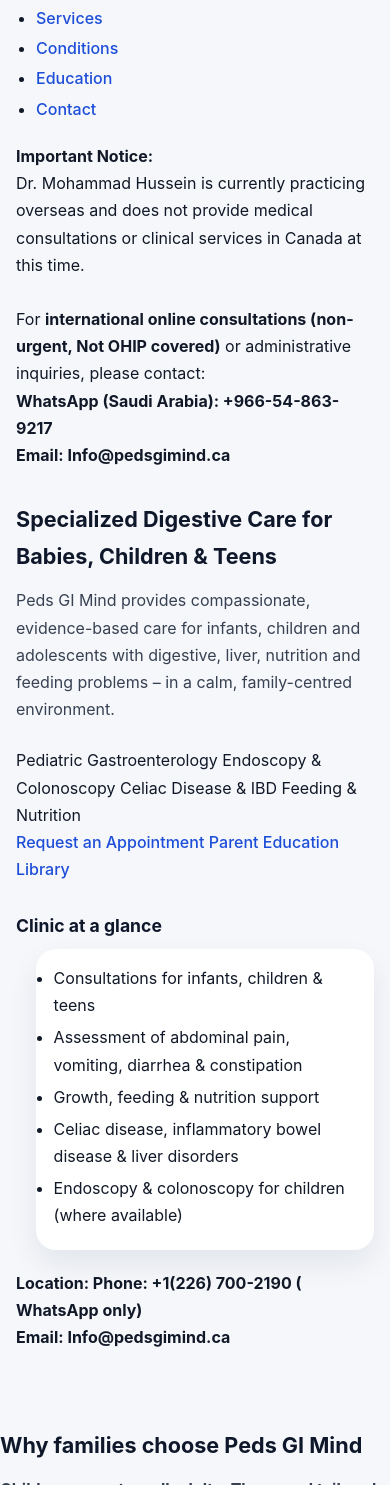
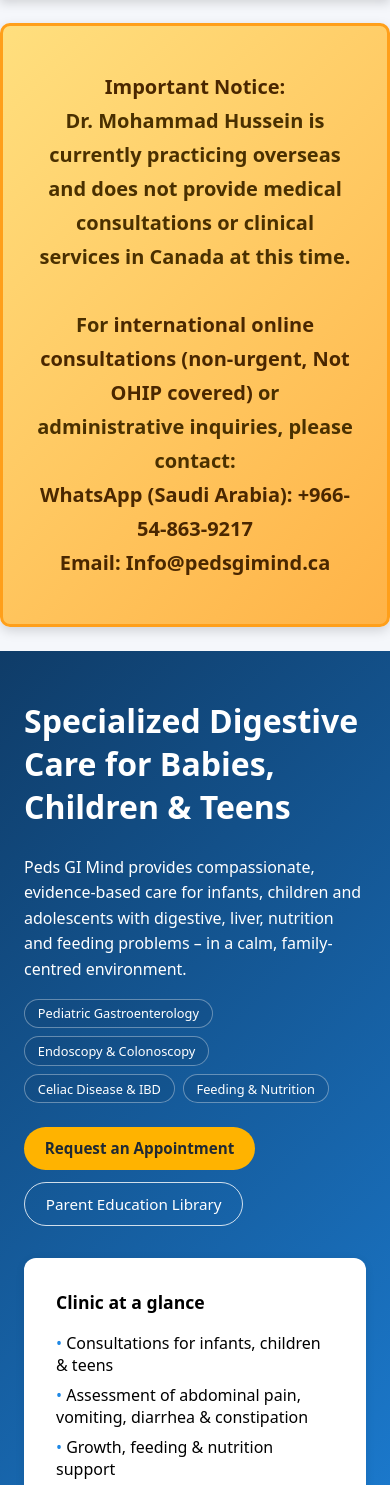
Before and after one commit to Pedsgimind/pedsgimind.github.io, a plain HTML site: page index.html in a window 390 px wide. Shown: the part 170-1655 px from the top of the page. Drawn offline with Linux system fonts and the light colour scheme.

Commit message:
Update styles.css

```diff
--- a/styles.css
+++ b/styles.css
@@ -1,257 +1,272 @@
-/* ===========================
-   Global reset & base layout
-   =========================== */
+/* Global styles */
+
 * {
   box-sizing: border-box;
+}
+
+body {
+  margin: 0;
+  font-family: system-ui, -apple-system, BlinkMacSystemFont, "Segoe UI", sans-serif;
+  background: #f5f7fb;
+  color: #1f2933;
+}
+
+/* Layout helpers */
+
+.container {
+  max-width: 1080px;
+  margin: 0 auto;
+  padding: 1.5rem;
+}
+
+/* Header & navigation */
+
+header {
+  background: #0f3c68;
+  color: #fff;
+  box-shadow: 0 4px 10px rgba(0, 0, 0, 0.15);
+}
+
+.header-inner {
+  display: flex;
+  align-items: center;
+  justify-content: space-between;
+  padding: 1rem 1.5rem;
+}
+
+.logo-area h1 {
+  font-size: 1.4rem;
+  margin: 0;
+}
+
+.logo-area p {
+  margin: 0;
+  font-size: 0.9rem;
+  opacity: 0.9;
+}
+
+nav ul {
+  list-style: none;
+  display: flex;
+  gap: 1rem;
   margin: 0;
   padding: 0;
 }
 
-html {
-  scroll-behavior: smooth;
+nav a {
+  color: #e5efff;
+  text-decoration: none;
+  font-size: 0.95rem;
+  padding: 0.4rem 0.7rem;
+  border-radius: 999px;
 }
 
-body {
-  font-family: -apple-system, BlinkMacSystemFont, "Segoe UI", system-ui,
-    Helvetica, Arial, sans-serif;
-  background: #f5f7fb;            /* light background for readability */
-  color: #111827;                 /* dark text */
-  line-height: 1.7;
+nav a:hover,
+nav a.active {
+  background: rgba(255, 255, 255, 0.15);
 }
 
-/* Put all main content in a centered column */
-body > * {
-  max-width: 960px;
-  margin-left: auto;
-  margin-right: auto;
-  padding-left: 1.5rem;
-  padding-right: 1.5rem;
+/* Hero section */
+
+.hero {
+  background: linear-gradient(135deg, #0f3c68, #1e88e5);
+  color: #fff;
+  padding: 3rem 1.5rem 3.5rem;
 }
 
-/* ===========================
-   Top header & navigation
-   (works for all pages)
-   =========================== */
-
-/* Clinic name at very top (first heading or first line) */
-body > h1:first-of-type,
-body > h1 {
-  font-size: 1.9rem;
-  font-weight: 700;
-  margin-top: 1.5rem;
-  margin-bottom: 0.25rem;
-  color: #0f172a;
+.hero-inner {
+  max-width: 1080px;
+  margin: 0 auto;
+  display: grid;
+  grid-template-columns: 2fr 1.4fr;
+  gap: 2rem;
+  align-items: center;
 }
 
-/* Tagline directly under the title (second line / paragraph) */
-body > p:first-of-type {
-  margin-top: 0.15rem;
-  margin-bottom: 1rem;
-  color: #4b5563;
+.hero h2 {
+  font-size: 2rem;
+  margin-top: 0;
 }
 
-/* Main navigation: on most pages it's the first list (Home, About, etc.) */
-body > ul:first-of-type {
-  list-style: none;
+.hero p {
+  font-size: 1rem;
+  line-height: 1.6;
+}
+
+.hero-badges {
   display: flex;
   flex-wrap: wrap;
-  gap: 1.25rem;
-  margin-top: 0.5rem;
-  margin-bottom: 2rem;
+  gap: 0.5rem;
+  margin: 1rem 0 1.5rem;
+}
+
+.badge {
+  background: rgba(15, 60, 104, 0.2);
+  border-radius: 999px;
+  padding: 0.3rem 0.8rem;
+  font-size: 0.8rem;
+  border: 1px solid rgba(255, 255, 255, 0.35);
+}
+
+.hero-cta {
+  display: flex;
+  flex-wrap: wrap;
+  gap: 0.75rem;
+}
+
+.btn {
+  display: inline-block;
+  padding: 0.7rem 1.3rem;
+  border-radius: 999px;
+  font-size: 0.95rem;
+  text-decoration: none;
+  border: none;
+  cursor: pointer;
+}
+
+.btn-primary {
+  background: #ffb300;
+  color: #1f2933;
+  font-weight: 600;
+}
+
+.btn-outline {
+  background: transparent;
+  color: #fff;
+  border: 1px solid rgba(255, 255, 255, 0.8);
+}
+
+/* Cards & sections */
+
+.section {
+  padding: 2.5rem 1.5rem;
+}
+
+.section h2 {
+  margin-top: 0;
+  margin-bottom: 0.75rem;
+  font-size: 1.5rem;
+}
+
+.section p.lead {
+  margin-top: 0;
+  color: #4b5563;
+  max-width: 700px;
+}
+
+.cards {
+  display: grid;
+  grid-template-columns: repeat(auto-fit, minmax(230px, 1fr));
+  gap: 1.5rem;
+  margin-top: 1.5rem;
+}
+
+.card {
+  background: #fff;
+  border-radius: 12px;
+  padding: 1.3rem 1.2rem;
+  box-shadow: 0 8px 18px rgba(15, 23, 42, 0.06);
+}
+
+.card h3 {
+  margin-top: 0;
+  font-size: 1.1rem;
+}
+
+/* Lists */
+
+ul.checklist {
+  list-style: none;
   padding-left: 0;
 }
 
-/* In case navigation is coded as inline links (About page), this keeps it tidy */
-body > p:nth-of-type(2) a {
-  margin-right: 1rem;
+ul.checklist li::before {
+  content: "• ";
+  color: #1e88e5;
 }
 
-/* Link styling (site-wide) */
-a {
-  color: #1d4ed8;
-  text-decoration: none;
-  font-weight: 500;
+ul.inline-list {
+  padding-left: 1.1rem;
 }
 
-a:hover,
-a:focus {
-  text-decoration: underline;
-  color: #1e40af;
+/* Contact blocks */
+
+.contact-block {
+  display: grid;
+  grid-template-columns: 1.2fr 1fr;
+  gap: 2rem;
 }
 
-/* ===========================
-   Headings & text
-   =========================== */
-
-h1,
-h2,
-h3 {
-  font-weight: 700;
-  color: #0f172a;
+.contact-details p {
+  margin: 0.3rem 0;
 }
 
-h2 {
-  font-size: 1.6rem;
-  margin-top: 2rem;
-  margin-bottom: 0.8rem;
+/* Footer */
+
+footer {
+  background: #0b2641;
+  color: #d1e0ff;
+  padding: 1.5rem 1rem;
+  font-size: 0.85rem;
 }
 
-h3 {
-  font-size: 1.25rem;
-  margin-top: 1.75rem;
-  margin-bottom: 0.4rem;
+footer .container {
+  display: flex;
+  flex-wrap: wrap;
+  justify-content: space-between;
+  gap: 1rem;
 }
 
-p {
-  margin-bottom: 1rem;
-  color: #111827;
+/* Responsive */
+
+@media (max-width: 800px) {
+  .hero-inner {
+    grid-template-columns: 1fr;
   }
 
-/* Lists */
-ul,
-ol {
-  margin: 0.4rem 0 1.25rem 1.25rem;
+  .contact-block {
+    grid-template-columns: 1fr;
   }
 
-/* Slightly tighter list spacing for “bullet heavy” sections */
-li {
-  margin-bottom: 0.2rem;
+  .header-inner {
+    flex-direction: column;
+    align-items: flex-start;
+    gap: 0.5rem;
   }
 
-/* ===========================
-   “Notice” blocks (Home page)
-   =========================== */
-
-body > p:nth-of-type(2),
-body > p:nth-of-type(3),
-body > p:nth-of-type(4) {
-  /* These correspond to the Important Notice lines on index.html */
-  background: #fef3c7;              /* soft amber */
-  border: 1px solid #facc15;
-  color: #713f12;
-  padding: 0.75rem 1rem;
-  border-radius: 0.75rem;
-  margin-bottom: 0.75rem;
+  nav ul {
+    flex-wrap: wrap;
+    justify-content: flex-start;
+  }
+}
+/* Fix for white empty box */
+.card {
+  background: #ffffff !important;
+  padding: 2rem !important;
+  border-radius: 12px;
+  color: #000000 !important;
+  box-shadow: 0 2px 10px rgba(0,0,0,0.08);
 }
 
-body > p:nth-of-type(2) {
-  margin-top: 0.5rem;
+.checklist li {
+  color: #000000 !important;
+  font-size: 1rem;
+  margin-bottom: 0.5rem;
+}
+.notice-banner {
+    background: linear-gradient(135deg, #ffdf7e, #ffb347);
+    padding: 1.5rem 2rem;
+    margin: 1.5rem auto;
+    border-radius: 10px;
+    max-width: 1100px;
+    font-size: 1.25rem;
     font-weight: 600;
+    color: #4a3000;
+    line-height: 1.7;
+    text-align: center;
+    border: 3px solid #ff9f1a;
+    box-shadow: 0 4px 12px rgba(0,0,0,0.15);
 }
-
-/* ===========================
-   Card-like blocks for sections
-   (works across pages: services,
-   conditions, education, etc.)
-   =========================== */
-
-/* Any subsection starting with h3 followed by a paragraph or list becomes a “card” */
-h3 + p,
-h3 + ul,
-h3 + ol {
-  background: #ffffff;
-  border-radius: 1.25rem;
-  padding: 1.25rem 1.5rem;
-  box-shadow: 0 14px 30px rgba(15, 23, 42, 0.08);
-  margin-top: 0.5rem;
+.notice-banner strong {
+    color: #4a2700;
 }
-
-/* If there is a paragraph immediately after that card, tuck it inside visually */
-h3 + p + p {
-  margin-top: 0.75rem;
-}
-
-/* Main “Clinic at a glance” list is a bit denser for readability */
-h3 + ul li {
-  margin-bottom: 0.3rem;
-}
-
-/* ===========================
-   Buttons on the home page
-   (Request an Appointment, Parent
-   Education Library)
-   =========================== */
-
-a[href*="appointment"],
-a[href*="Appointment"],
-a[href*="Parent Education"] {
-  display: inline-block;
-  padding: 0.65rem 1.4rem;
-  margin: 1rem 0.4rem 1.5rem 0;
-  border-radius: 999px;
-  background: #1d4ed8;
-  color: #ffffff;
-  font-weight: 600;
-  font-size: 0.95rem;
-  text-decoration: none;
-  box-shadow: 0 10px 24px rgba(37, 99, 235, 0.35);
-}
-
-a[href*="appointment"]:hover,
-a[href*="Appointment"]:hover,
-a[href*="Parent Education"]:hover {
-  background: #1e40af;
-}
-
-/* ===========================
-   “Why families choose”
-   and other descriptive sections
-   =========================== */
-
-h2 + p {
-  margin-bottom: 1.5rem;
-  color: #374151;
-}
-
-/* Make the “Why families choose Peds GI Mind” intro paragraph softer */
-h2:contains("Why families choose") + p {
-  font-style: italic;
-}
-
-/* :contains is not widely supported; ignore gracefully if browser skips it */
-
-/* ===========================
-   Footer text (last 1–2 paragraphs)
-   =========================== */
-
-body > p:last-of-type,
-body > p:nth-last-of-type(2) {
-  font-size: 0.85rem;
-  color: #6b7280;
-  margin-top: 2rem;
-  padding-top: 1rem;
-  border-top: 1px solid #e5e7eb;
-}
-
-/* ===========================
-   Responsive tweaks
-   =========================== */
-
-@media (max-width: 640px) {
-  body > * {
-    padding-left: 1rem;
-    padding-right: 1rem;
-  }
-
-  body > ul:first-of-type {
-    gap: 0.75rem;
-  }
-
-  h1 {
-    font-size: 1.6rem;
-  }
-
-  h2 {
-    font-size: 1.35rem;
-  }
-
-  h3 {
-    font-size: 1.1rem;
-  }
-
-  h3 + p,
-  h3 + ul,
-  h3 + ol {
-    padding: 1rem 1.1rem;
-  }
-}
```
Lines whose indentation alone changed are shown as unchanged.
